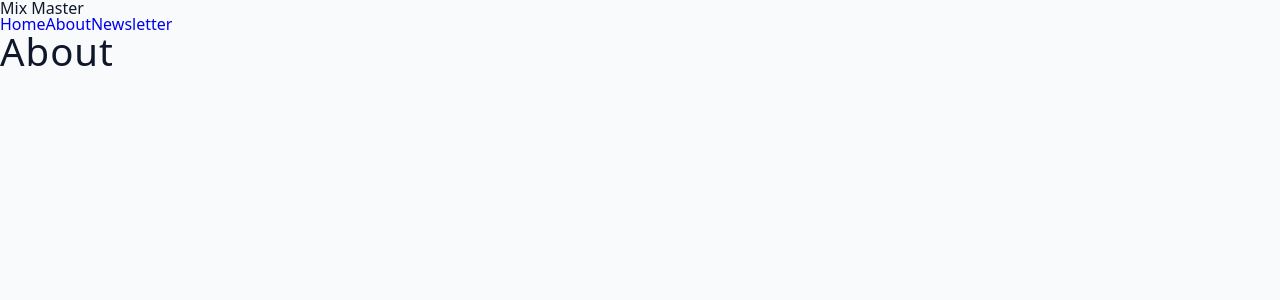
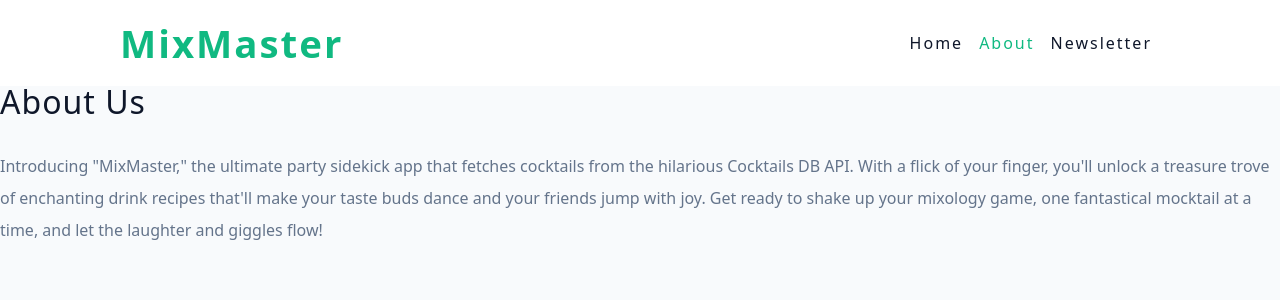
Before and after one commit to hadeersalah7/Mix-Master-React-Project, a React (Vite) app: page /about in a window 1280 px wide. Shown: the top 300 px of the page. Built offline with nearby package versions, Linux system fonts and the light colour scheme.

Commit message:
styiling the navbar & the about

```diff
--- a/src/Pages/About.jsx
+++ b/src/Pages/About.jsx
@@ -1,11 +1,21 @@
 import { Link } from "react-router-dom"
+import Wrapper from "../assets/wrappers/AboutPage"
 
 const About = () => {
     return (
-        <div>
-            <h2>About</h2>
+        <Wrapper>
+            <h3>About Us</h3>
+            <p>
+                Introducing "MixMaster," the ultimate party sidekick app that fetches
+                cocktails from the hilarious Cocktails DB API. With a flick of your
+                finger, you'll unlock a treasure trove of enchanting drink recipes
+                that'll make your taste buds dance and your friends jump with joy. Get
+                ready to shake up your mixology game, one fantastical mocktail at a
+                time, and let the laughter and giggles flow!
+            </p>
+        </Wrapper>
 
-        </div>
+
     )
 }
 
--- a/src/assets/wrappers/AboutPage.js
+++ b/src/assets/wrappers/AboutPage.js
@@ -3,8 +3,8 @@
 const Wrapper = styled.div`
   p {
     line-height: 2;
-    color: var(--grey-500);
     margin-top: 2rem;
+    color: var(--grey-500)
   }
 `;
 
--- a/src/assets/wrappers/Navbar.js
+++ b/src/assets/wrappers/Navbar.js
@@ -8,43 +8,46 @@
     margin: 0 auto;
     display: flex;
     flex-direction: column;
-    padding: 1.5rem 2rem;
+    padding: 1.5rem 2.5rem;
   }
-  .logo {
+  .logo{
     font-size: clamp(1.5rem, 3vw, 3rem);
     color: var(--primary-500);
     font-weight: 700;
     letter-spacing: 2px;
   }
-  .nav-links {
+  .nav-links{
     display: flex;
     flex-direction: column;
     gap: 0.5rem;
     margin-top: 1rem;
   }
-  .nav-link {
+  .nav-link{
       color: var(--grey-900);
-    padding: 0.5rem 0.5rem 0.5rem 0;
       transition: var(--transition);
       letter-spacing: 2px;
+      padding: 0.5rem 0.5rem 0.5rem 0;
     }
-  .nav-link:hover {
-    color: var(--primary-500);
+    .nav-link:hover{
+      color: var(--primary-500)
     }
     .active {
-    color: var(--primary-500);
+        color: var(--primary-500)
     }
-  @media (min-width: 768px) {
-    .nav-center {
+  @media (min-width: 768px){
+    .nav-center{
       flex-direction: row;
     justify-content: space-between;
     align-items: center;
+    padding: 1.5rem 2.5rem;
     }
-    .nav-links {
+
+    .nav-links{
     flex-direction: row;
     margin-top: 0;
   }
   }
+
 `;
 
 export default Wrapper;
--- a/src/components/Navbar.jsx
+++ b/src/components/Navbar.jsx
@@ -1,24 +1,26 @@
 import React from 'react'
 import { NavLink } from 'react-router-dom'
-
+import Wrapper from '../assets/wrappers/Navbar'
 const Navbar = () => {
     return (
-        <nav className='nav-center'>
-            <span className='logo'>Mix Master</span>
+        <Wrapper >
+            <div className="nav-center">
+                <span className='logo'>MixMaster</span>
                 <div className="nav-links">
-                <NavLink to="/">
+                    <NavLink to="/" className="nav-link">
                         Home
                     </NavLink>
 
-                <NavLink to="/about">
+                    <NavLink to="/about" className="nav-link">
                         About
                     </NavLink>
 
-                <NavLink to="/newsletter">
+                    <NavLink to="/newsletter" className="nav-link">
                         Newsletter
                     </NavLink>
                 </div>
-        </nav>
+            </div>
+        </Wrapper>
     )
 }
 
```
Lines whose indentation alone changed are shown as unchanged.
